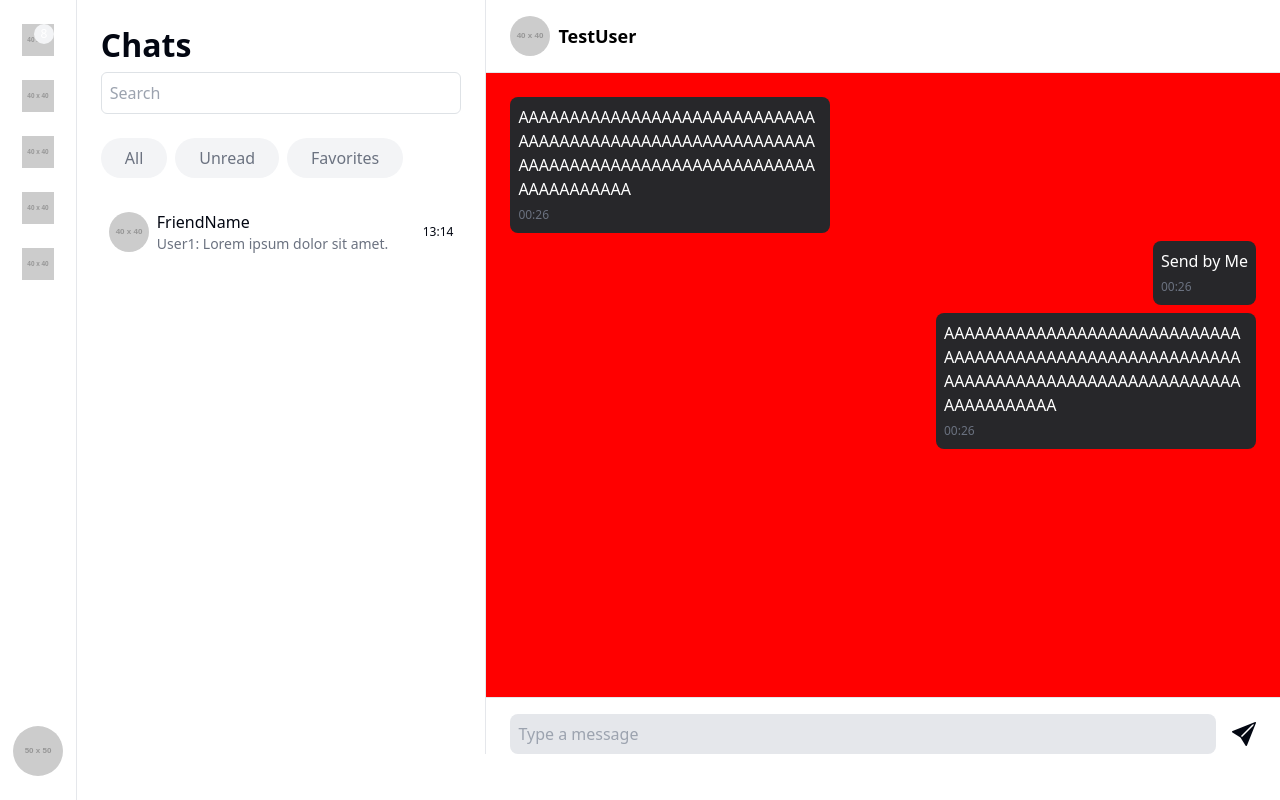
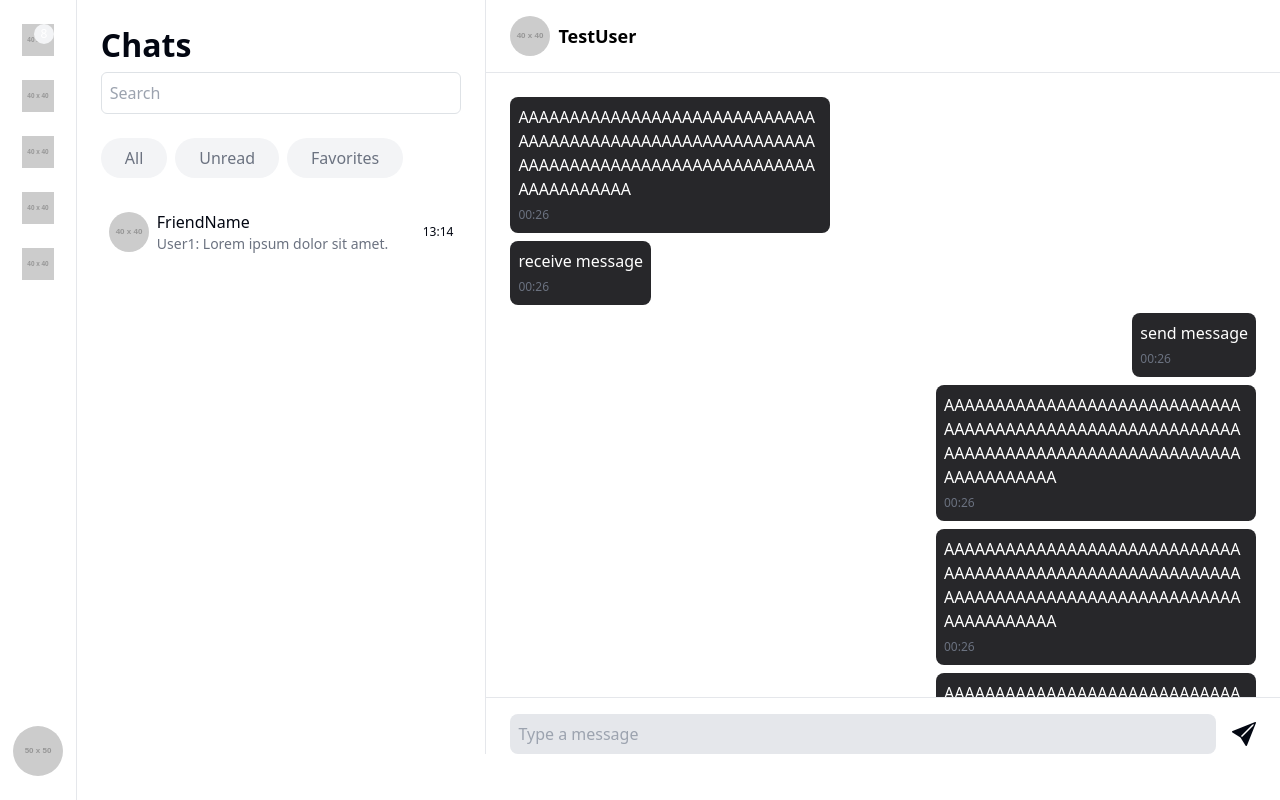
Before and after one commit to OshithRoshantha/Vibez-client, a React (Vite) app: page /Dashboard in a window 1280 px wide. Built offline with nearby package versions, Linux system fonts and the light colour scheme.

Commit message:
feat: refactor DirectChat component by adding ReceiveMessage and SendMessage components for better message handling

```diff
--- a/src/Components/DirectChat.jsx
+++ b/src/Components/DirectChat.jsx
@@ -1,3 +1,5 @@
+import ReceiveMessage from "./ReceiveMessage";
+import SendMessage from "./SendMessage";
 
 
 export default function DirectChat() {
@@ -10,31 +12,13 @@ export default function DirectChat() {
             <span className="text-lg font-semibold text-black">TestUser</span>
             </div>
         </div>
-        <div className="p-4" style={{backgroundColor:'red', height:'78vh', overflowY:'auto', scrollbarWidth:'none'}}>
-            <div className="w-full" style={{display:'flex', justifyContent:'left'}}>
-                <div className="flex items-start mb-2">
-                <div className="bg-zinc-800 text-white p-2 rounded-lg max-w-xs break-words">
-                    <p>AAAAAAAAAAAAAAAAAAAAAAAAAAAAAAAAAAAAAAAAAAAAAAAAAAAAAAAAAAAAAAAAAAAAAAAAAAAAAAAAAAAAAAAAAAAAAAAAAA</p>
-                    <span className="text-xs text-muted-foreground">00:26</span>
-                </div>
-                </div>
-            </div>
-            <div className="w-full" style={{display:'flex', justifyContent:'right'}}>
-                <div className="flex items-start mb-2">
-                <div className="bg-zinc-800 text-white p-2 rounded-lg max-w-xs break-words">
-                    <p>Send by Me</p>
-                    <span className="text-xs text-muted-foreground">00:26</span>
-                </div>
-                </div>
-            </div>
-            <div className="w-full" style={{display:'flex', justifyContent:'right'}}>
-                <div className="flex items-start mb-2">
-                <div className="bg-zinc-800 text-white p-2 rounded-lg max-w-xs break-words">
-                    <p>AAAAAAAAAAAAAAAAAAAAAAAAAAAAAAAAAAAAAAAAAAAAAAAAAAAAAAAAAAAAAAAAAAAAAAAAAAAAAAAAAAAAAAAAAAAAAAAAAA</p>
-                    <span className="text-xs text-muted-foreground">00:26</span>
-                </div>
-                </div>
-            </div>
+        <div className="p-4" style={{height:'78vh', overflowY:'auto', scrollbarWidth:'none'}}>
+            <ReceiveMessage time={'00:26'} message={'AAAAAAAAAAAAAAAAAAAAAAAAAAAAAAAAAAAAAAAAAAAAAAAAAAAAAAAAAAAAAAAAAAAAAAAAAAAAAAAAAAAAAAAAAAAAAAAAAA'}/>
+            <ReceiveMessage time={'00:26'} message={'receive message'}/>
+            <SendMessage time={'00:26'} message={'send message'}/>
+            <SendMessage time={'00:26'} message={'AAAAAAAAAAAAAAAAAAAAAAAAAAAAAAAAAAAAAAAAAAAAAAAAAAAAAAAAAAAAAAAAAAAAAAAAAAAAAAAAAAAAAAAAAAAAAAAAAA'}/>
+            <SendMessage time={'00:26'} message={'AAAAAAAAAAAAAAAAAAAAAAAAAAAAAAAAAAAAAAAAAAAAAAAAAAAAAAAAAAAAAAAAAAAAAAAAAAAAAAAAAAAAAAAAAAAAAAAAAA'}/>
+            <SendMessage time={'00:26'} message={'AAAAAAAAAAAAAAAAAAAAAAAAAAAAAAAAAAAAAAAAAAAAAAAAAAAAAAAAAAAAAAAAAAAAAAAAAAAAAAAAAAAAAAAAAAAAAAAAAA'}/>
         </div>
         <div className=" px-4 py-3  border-t border-border bg-card" style={{display:'flex', alignItems:'center',columnGap:'1rem'}}>
             <input type="text" placeholder="Type a message" className="w-full p-2 rounded-lg bg-input text-black" />
--- /dev/null
+++ b/src/Components/ReceiveMessage.jsx
@@ -0,0 +1,14 @@
+import React from 'react'
+
+export default function ReceiveMessage({message, time}) {
+  return (
+    <div className="w-full" style={{display:'flex', justifyContent:'left'}}>
+        <div className="flex items-start mb-2">
+        <div className="bg-zinc-800 text-white p-2 rounded-lg max-w-xs break-words">
+            <p>{message}</p>
+            <span className="text-xs text-muted-foreground">{time}</span>
+        </div>
+        </div>
+    </div>
+  )
+}
--- /dev/null
+++ b/src/Components/SendMessage.jsx
@@ -0,0 +1,14 @@
+import React from 'react'
+
+export default function SendMessage({message, time}) {
+  return (
+    <div className="w-full" style={{display:'flex', justifyContent:'right'}}>
+        <div className="flex items-start mb-2">
+        <div className="bg-zinc-800 text-white p-2 rounded-lg max-w-xs break-words">
+            <p>{message}</p>
+            <span className="text-xs text-muted-foreground">{time}</span>
+        </div>
+        </div>
+    </div>
+  )
+}
```
